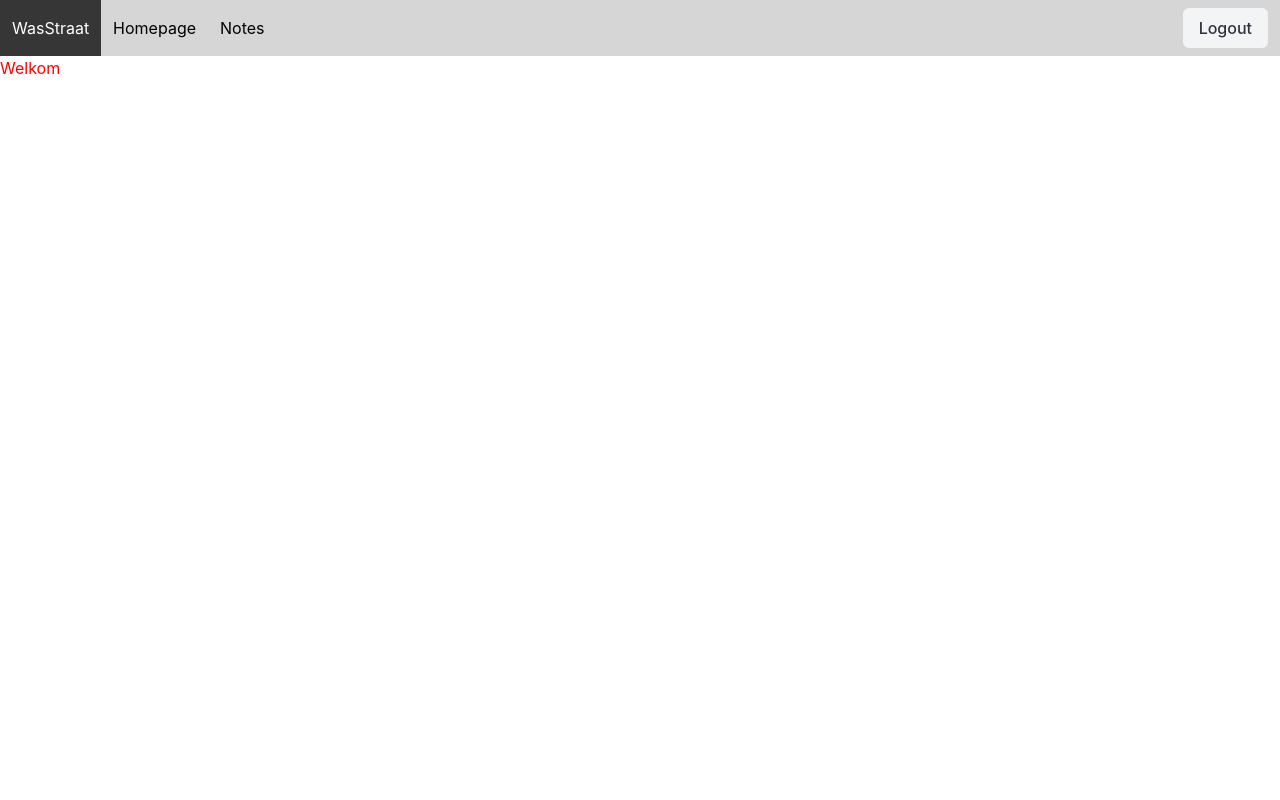
After one commit to cameroncodeert/Sleeping-Bag-Project-Cameron-, a Django app: page / in a window 1280 px wide. The commit adds this page. Run offline with Django 4.2, Linux system fonts and the light colour scheme; the visitor is signed in with stand-in values (Sample User, id 1).

Commit message:
Started on front-end, added registration functionality, added login features including wrong password entered error messages shown to user and proper redirecting

```diff
--- a/Employee/views.py
+++ b/Employee/views.py
@@ -11,7 +11,7 @@ class EmployeeForm(ModelForm):
 
 #function
 
-def helloEmployee(request):
+def manageEmployee(request):
     if request.method=='POST':
         form = EmployeeForm(request.POST)
         if form.is_valid():
--- a/Location/urls.py
+++ b/Location/urls.py
@@ -1,6 +1,6 @@
 from django.urls import path
 # from . import views
-from .views import hello
+from .views import manageLocation
 # urlpatterns = [
 #     #/location
 #     path('', hello)
@@ -11,5 +11,5 @@ from .views import hello
 # from .views import hello  # Make sure to import the hello view
 
 urlpatterns = [
-    path('', hello, name='hello'),  # Maps /hello/ to the hello view
+    path('', manageLocation, name='manageLocation'),  # Maps /hello/ to the hello view
 ]
--- /dev/null
+++ b/Notes/templates/Notes/base.html
@@ -0,0 +1,19 @@
+<!DOCTYPE html>
+<html lang="en">
+<head>
+    <meta charset="UTF-8">
+    <meta name="viewport" content="width=device-width, initial-scale=1.0">
+{%block head%}
+{%endblock%}
+    <link
+  rel="stylesheet"
+  href="https://cdn.jsdelivr.net/npm/bulma@1.0.0/css/bulma.min.css"
+>
+    {%load static%}
+    <link rel="stylesheet" text="text/css" href="{% static 'css/main.css'%}">
+</head>
+<body>
+    {%block body%}
+    {%endblock%}
+</body>
+</html>
--- /dev/null
+++ b/Notes/templates/Notes/header.html
@@ -0,0 +1,31 @@
+
+<header>
+    <nav class="navbar" role="navigation" aria-label="main navigation">
+        <div class="navbar-brand">
+            <a class="navbar-item" href="{% url 'landing_page' %}">
+                WasStraat
+            </a>
+        </div>
+
+        <div id="navbarBasicExample" class="navbar-menu">
+            <div class="navbar-start">
+                <a class="navbar-item" href="{% url 'landing_page' %}">
+                    Homepage
+                </a>
+                <a class="navbar-item" href="{% url 'manageNote' %}">
+                    Notes
+                </a>
+            </div>
+
+            <div class="navbar-end">
+                <div class="navbar-item">
+                    <div class="buttons">
+                        <a class="button is-light" href="{% url 'logout' %}">
+                            Logout
+                        </a>
+                    </div>
+                </div>
+            </div>
+        </div>
+    </nav>
+</header>
--- a/Notes/templates/Notes/index.html
+++ b/Notes/templates/Notes/index.html
@@ -4,8 +4,10 @@
     <meta charset="UTF-8">
     <meta name="viewport" content="width=device-width, initial-scale=1.0">
     <title>Notes</title>
+    {}
 </head>
 <body>
+    {% include "Notes/header.html" %}
     <h1>Notes</h1>
     <h2>Add a New Note</h2>
     <form method="post" action="/note/">
--- /dev/null
+++ b/Notes/templates/Notes/landing_page.html
@@ -0,0 +1,9 @@
+{% extends 'Notes/base.html'%}
+    {%block head%}
+        <title>Uw Dashboard</title>
+    {%endblock%}
+
+{% block body%}
+    {% include "Notes/header.html"%}
+    <h1>Welkom</h1>
+{%endblock%}
--- a/Notes/templates/Notes/login.html
+++ b/Notes/templates/Notes/login.html
@@ -16,6 +16,7 @@
     <input type="password" name="password"/>
     <input type="submit"/>
     </form>
+    <a href="/register">Registreren</a>
 
 </body>
 </html>
--- a/Notes/urls.py
+++ b/Notes/urls.py
@@ -1,7 +1,6 @@
 from django.urls import path
-
-from .views import helloNote
+from .views import manage_note
 
 urlpatterns = [
-    path('', helloNote, name='helloNote'),
+    path('', manage_note, name='manageNote'),
 ]
--- a/WasStraat/urls.py
+++ b/WasStraat/urls.py
@@ -17,13 +17,17 @@ Including another URLconf
 from django.contrib import admin
 from django.urls import path, include
 # from django.contrib.auth.views import LoginView
-from Notes.views import login_user
+from .views import landing_page, login_user, register_user, logout_user
+from django.contrib.auth import views as auth_views
+
 
 
 urlpatterns = [
+    path('', landing_page, name="landing_page"),
     path('admin/', admin.site.urls),
     path('location/', include("Location.urls")),
     path('note/', include("Notes.urls")),
-    path('login/', login_user, name="login" )
-    #path('employee/', include("Employee.urls"))
+    path('login/', login_user, name="login" ),
+    path('register/', register_user, name='register'),
+    path('logout/', logout_user, name='logout'),
 ]
--- /dev/null
+++ b/WasStraat/views.py
@@ -0,0 +1,63 @@
+from django.shortcuts import render, redirect
+from django.contrib.auth.decorators import login_required
+from django.contrib.auth import authenticate, login, logout
+from django.contrib.auth.forms import UserCreationForm
+from django.forms import ModelForm
+from Employee.models import Employee
+
+class EmployeeForm(ModelForm):
+    class Meta:
+        model = Employee
+        fields = ['position', "location"]
+
+
+@login_required
+def landing_page(request):
+#    if not request.user.is_authenticated:
+#            return ('redirect_url')
+    return render(request, 'Notes/landing_page.html')
+
+def login_user(request):
+    if request.method=='POST':
+        username = request.POST["username"]
+        password = request.POST["password"]
+        user = authenticate(request, username=username, password=password)
+        # user = User.objects.get(username=username, password=password)
+        if user is not None:
+
+            login(request, user)
+        # Redirect to a success page.
+        return redirect('/note')
+    else:
+        return render(request, "Notes/login.html")
+
+
+def register_user(request):
+    if request.method=="POST":
+        # create everything
+        print(request.POST)
+        user_form = UserCreationForm(request.POST)
+        employee_form = EmployeeForm(request.POST)
+        if user_form.is_valid():
+            user = user_form.save()
+        else:
+            print(user_form.errors)
+            return render(request, "Notes/register.html", context= {"user_form":user_form, "employee_form":employee_form, "errors":user_form.error_class})
+        if user and employee_form.is_valid():
+            employee = employee_form.save(commit=False)
+            employee.user = user
+            employee.save()
+        if user is not None:
+            login(request, user)
+
+        return redirect('/')
+
+    employee_form = EmployeeForm()
+    user_form = UserCreationForm()
+    context = {'employee_form':employee_form, "user_form":user_form}
+    return render(request, "Notes/register.html", context=context)
+
+# Write the logout view
+def logout_user(request):
+    logout(request)
+    return redirect('/login')
--- /dev/null
+++ b/static/css/main.css
@@ -0,0 +1,23 @@
+.navbar
+ {
+    background-color: #d6d6d6;
+}
+
+.navbar-item{
+    color: black;
+}
+.navbar-item:hover{
+    background-color: #363636;
+    color:white;
+}
+h1{
+    color:red;
+}
+/* General body styles */
+body {
+    color: #e8231a;
+    height: 100vh;
+}
+header{
+    background-color: #ffffff;
+}
```
Also changed, not shown: Location/views.py (+12 -6 lines), Notes/templates/Notes/register.html (added, +26 -0 lines), Notes/views.py (+39 -37 lines), WasStraat/settings.py (+6 -1 lines), WasStraat/template/register.html (added, +18 -0 lines), WasStraat/template/login.html (renamed from WasStraat/templates/login.html).
